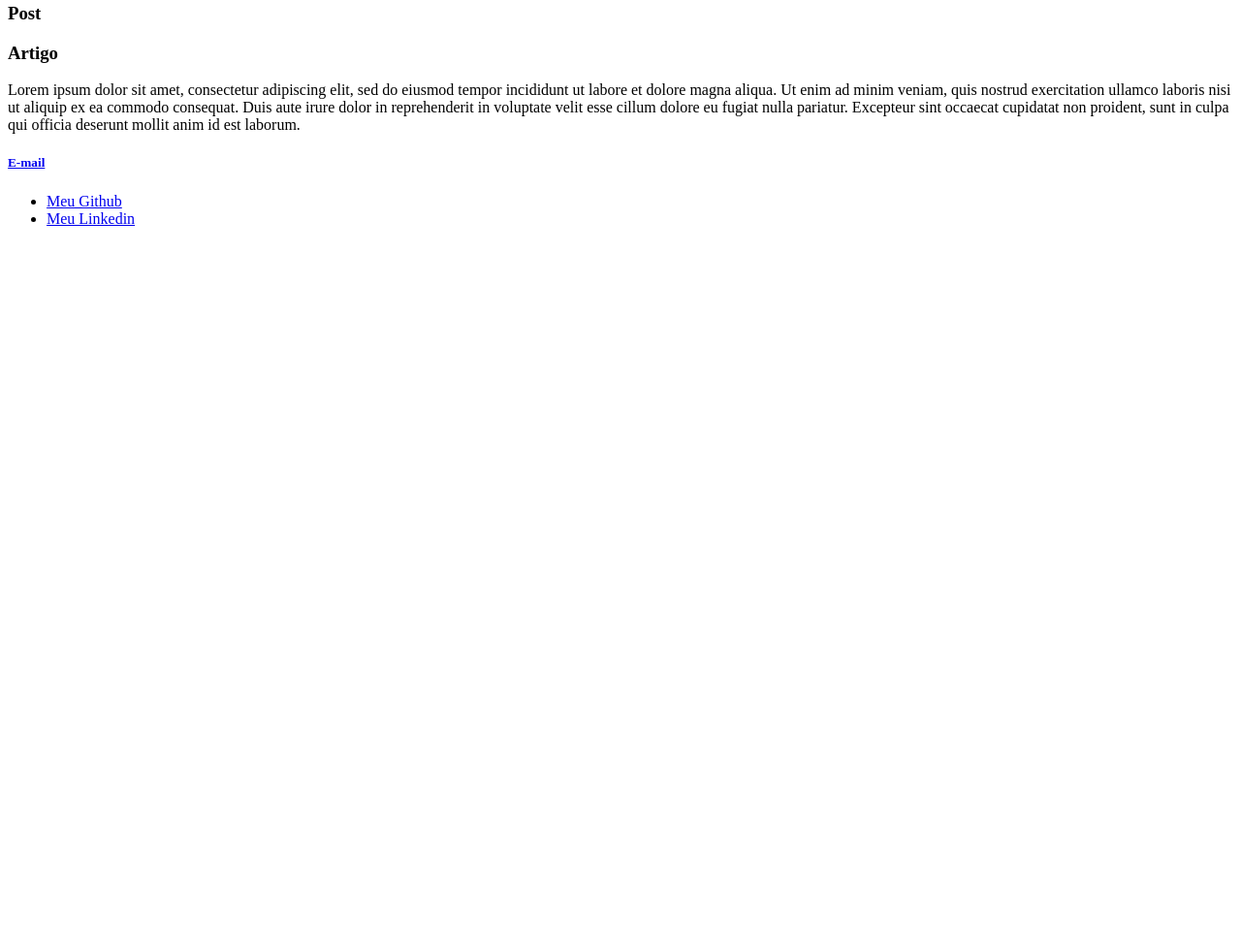
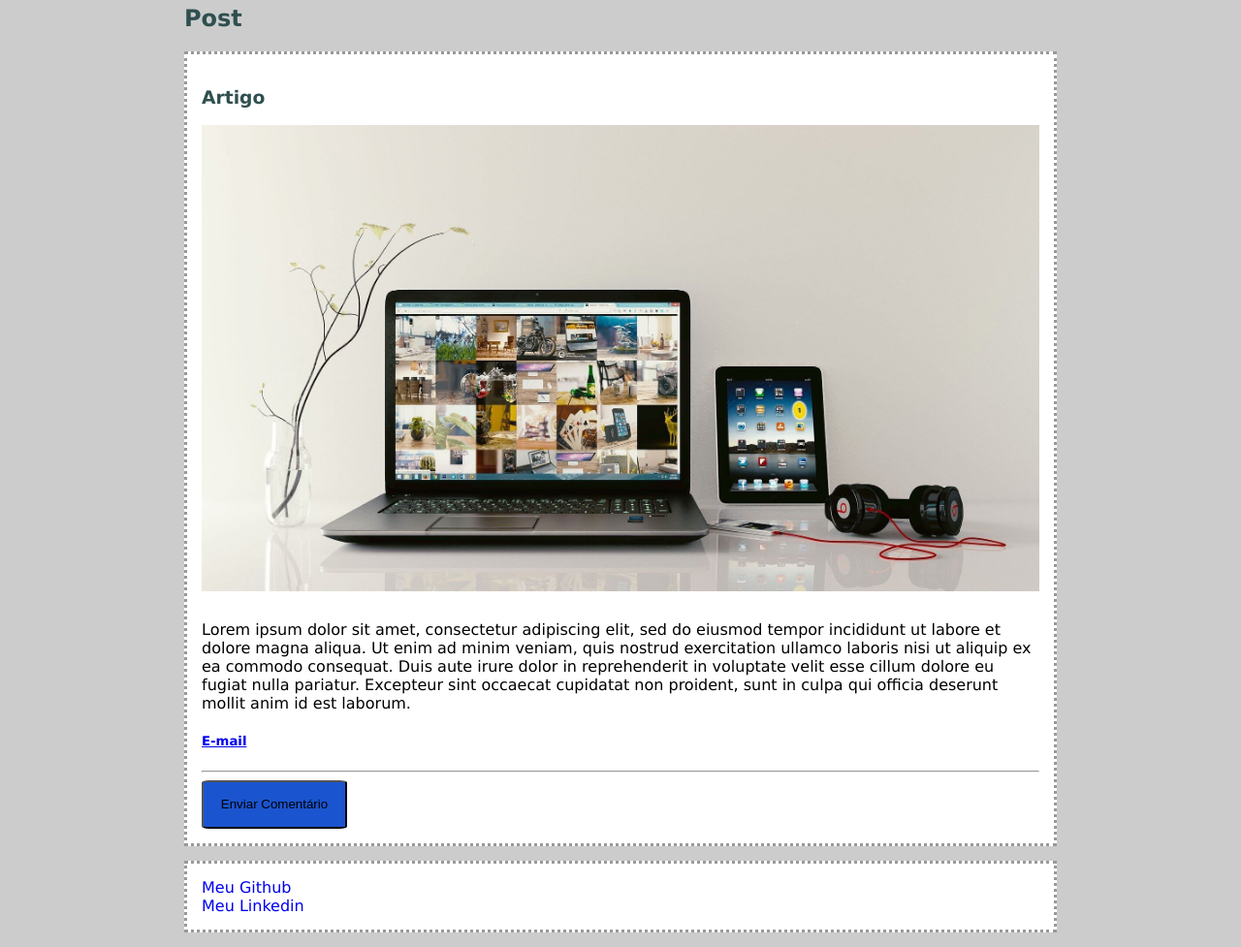
Before and after one commit to DenisDiniz99/Estudos-DIO, a plain HTML site: page HTML5_CSS3/MeuSite/index.html in a window 1280 px wide. Shown: the part 250-1227 px from the top of the page at 97% size. Before the commit the page ends 800 px from the top, so only its background shows below. Drawn offline with Linux system fonts and the light colour scheme.

Commit message:
Reestruturação das pastas

```diff
--- a/HTML5_CSS3/MeuSite/index.css
+++ b/HTML5_CSS3/MeuSite/index.css
@@ -1,9 +1,59 @@
-#title {
+body {
+    background: #ccc;
     font-family: Verdana, Geneva, Tahoma, sans-serif;
     font-style: normal;
+    max-width: 900px;
+    margin: auto;
+}
+
+#title, .subtitle, .post_title {
     color: darkslategrey;
 }
 
 .perfil{
+    margin-top: 10px;
     border-radius: 50%;
 }
+
+.post{
+    background: #fff;
+    padding: 15px;
+    border: 3px dotted #999;
+    margin-bottom: 15px;
+}
+
+.post_content{
+    margin: 0;
+    margin-bottom: 15px;
+    text-align: justify;
+}
+
+.post_image{
+    margin-bottom: 10px;
+    width: 100%;
+}
+
+footer{
+    background: #fff;
+    padding: 15px;
+    border: 3px dotted #999;
+    margin-bottom: 15px;
+}
+
+.contents_list{
+    list-style-type: none;
+    padding: 0;
+    margin: 0;
+}
+
+.contents_list li a{
+    text-decoration: none;
+}
+
+.btn{
+    border-radius: 5%;
+    width: 150px;
+    height: 50px;
+    background: rgb(27, 84, 207);
+    text-align: center;
+}
--- a/HTML5_CSS3/MeuSite/index.html
+++ b/HTML5_CSS3/MeuSite/index.html
@@ -11,12 +11,13 @@
         </header>
         <section>
             <header>
-                <h3>Post</h3>
+                <h2 class="subtitle">Post</h2>
             </header>
-            <article>
+            <article class="post">
                 <header>
-                    <h3>Artigo</h3>
-                    <p>Lorem ipsum dolor sit amet, consectetur adipiscing elit,
+                    <h3 class="post_title">Artigo</h3>
+                    <img src="./img/artigo_capa.jpg" alt="Capa do Artigo" class="post_image">
+                    <p class="psot_content">Lorem ipsum dolor sit amet, consectetur adipiscing elit,
                         sed do eiusmod tempor incididunt ut labore et dolore magna aliqua.
                         Ut enim ad minim veniam, quis nostrud exercitation ullamco laboris
                         nisi ut aliquip ex ea commodo consequat. Duis aute irure dolor in reprehenderit
@@ -27,16 +28,18 @@
                 <h5>
                     <a href="mailto: denisdiniz99@gmail.com">E-mail</a>
                 </h5>
+                <hr>
+                <button type="button"  class="btn">Enviar Comentário</button>
             </article>
         </section>
     </body>
     <footer>
-        <ul>
+        <ul class="contents_list">
             <li>
                 <a href="https://github.com/DenisDiniz99" target="_blank">Meu Github</a>
             </li>
             <li>
-                <a href="www.linkedin.com/in/denisdiniz99" target="_blank">Meu Linkedin</a>
+                <a href="https://linkedin.com/in/denisdiniz99" target="_blank">Meu Linkedin</a>
             </li>
         </ul>
     </footer>
```
Also changed, not shown: 4 - Git_Github/Git.txt (renamed from Git_Github/Git.txt), HTML5_CSS3/MeuSite/img/artigo_capa.jpg (added).
